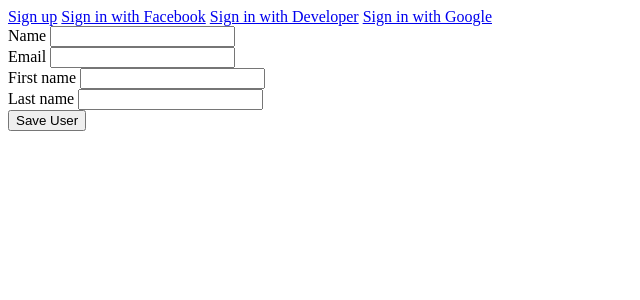
After one commit to dpalay/Lendtu, a Rails app: template app/views/user/edit.html.erb in a window 1280 px wide. The commit adds this page. Shown: the top 300 px of the page, without its empty margins (0-640 px from the left). Run offline with Rails 7, Linux system fonts and the light colour scheme; the template is opened without the code that fills it, so the values that code supplies are empty.

```diff
--- a/app/controllers/application_controller.rb
+++ b/app/controllers/application_controller.rb
@@ -18,13 +18,13 @@ class ApplicationController < ActionController::Base
 
 
     def current_user
-      #@current_user ||= User.find_by(id: session[:user_id])
-      @current_user ||= User.find_by(id: session[:user_id])
+       @current_user ||= User.find_by(id: session[:user_id])
     end
 
     def signed_in?
-      !!current_user
+      !!current_user && (session[:expires_at] < Time.current)
     end
+
     helper_method :current_user, :signed_in?
 
     def current_user=(user)
--- a/app/views/layouts/application.html.erb
+++ b/app/views/layouts/application.html.erb
@@ -12,7 +12,7 @@
     Signed in as <strong><%= current_user.name %></strong>!
     <%= link_to "Sign out", logout_path, id: "sign_out" %>
   <% else %>
-      <%= link_to "Sign up", "/user/new", id: "sign_up" %>
+      <%= link_to "Sign up", "auth/LendTu/callback", id: "sign_up" %>
       <%= link_to "Sign in with Facebook", "/auth/facebook", id: "fb_sign_in" %>
       <%= link_to "Sign in with Developer", "/auth/developer", id: "dev_sign_in" %>
       <%= link_to "Sign in with Google", "/auth/google_oauth2", id: "google_sign_in" %>
--- /dev/null
+++ b/app/views/user/edit.html.erb
@@ -0,0 +1,13 @@
+<%= form_for :user, url: user_path(@user), method: :patch do |f| %>
+    <%= f.label :name %>
+    <%= f.text_field :name %> <br/>
+    <%= f.label :email %>
+    <%= f.text_field :email %><br/>
+    <%= f.label :first_name %>
+    <%= f.text_field :first_name %><br/>
+    <%= f.label :last_name %>
+    <%= f.text_field :last_name %> <br/>
+    <%= f.submit %>
+<% end %>
+
+<br /><br />
```
Also changed, not shown: app/controllers/identities_controller.rb (deleted, +0 -34 lines), app/controllers/session_controller.rb (+19 -1 lines), app/controllers/user_controller.rb (+7 -2 lines), app/models/identity.rb (+7 -0 lines), 1 other file.
